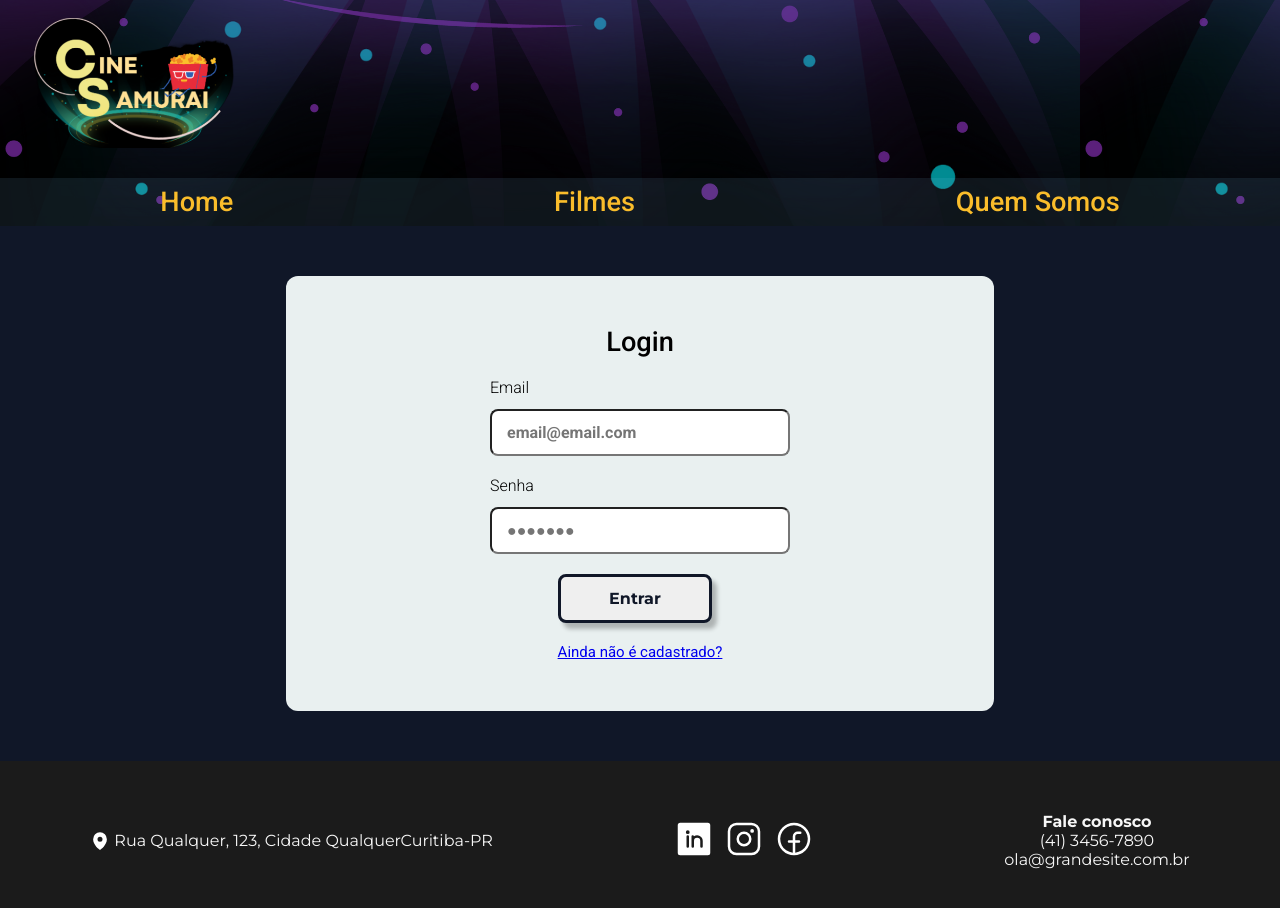
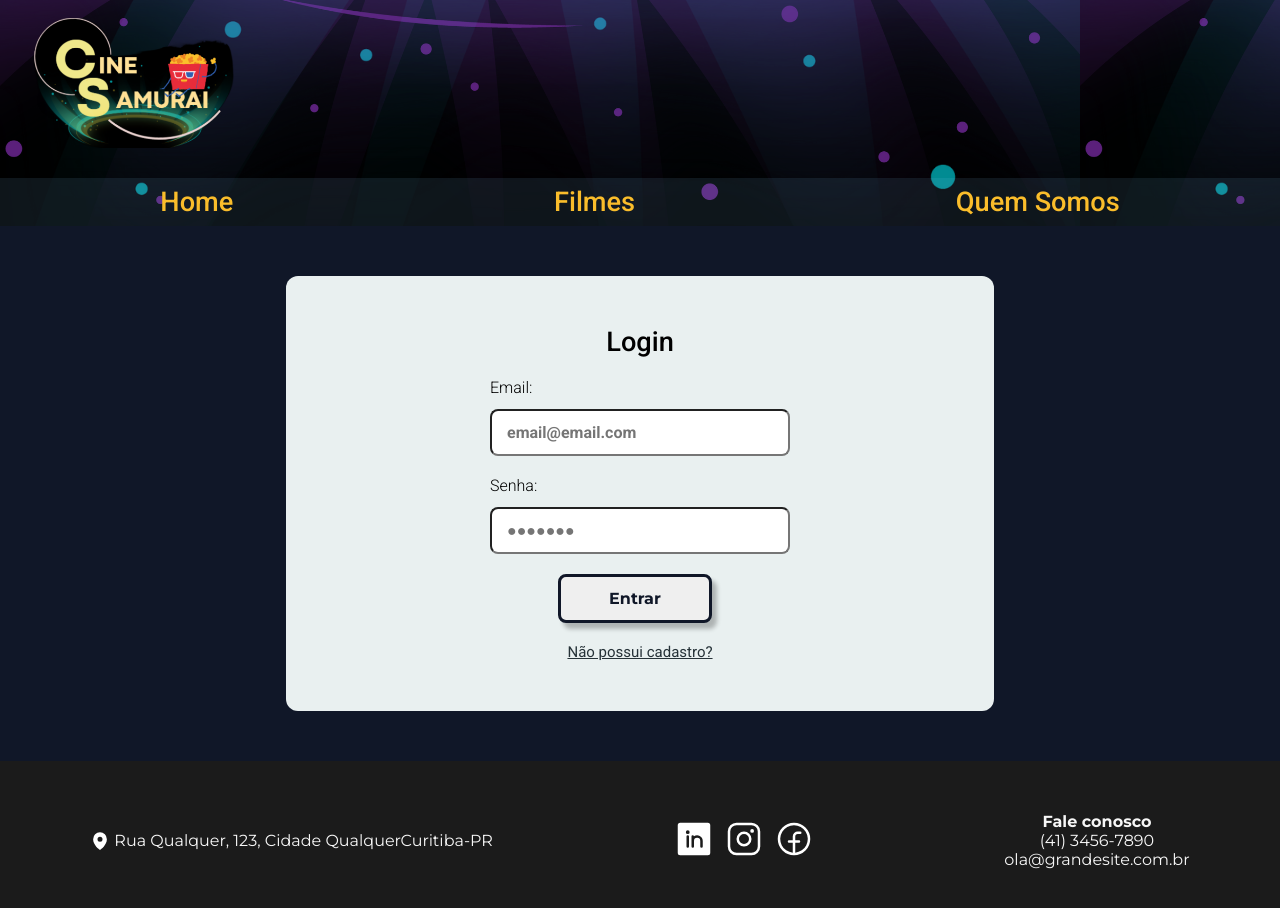
Before and after one commit to ericafernandaj/CineSamurai, a React (Vite) app: page /Login in a window 1280 px wide. Shown: the top 908 px of the page. Built offline with nearby package versions, Linux system fonts and the light colour scheme.

Commit message:
refactor: correcao da estrutura do codigo

```diff
--- a/src/pages/Login/Login.jsx
+++ b/src/pages/Login/Login.jsx
@@ -28,14 +28,15 @@ const Login = () => {
   }
 
   return (
+    <>
+      <Header />
       <StyleLogin>
-      <Header />
         <section>
           <div className="div-principal">
             <h1>Login</h1>
             <form>
               <Textfield
-              label="Email"
+                label="Email:"
                 name="email"
                 type="email"
                 placeholder="email@email.com"
@@ -45,7 +46,7 @@ const Login = () => {
               />
 
               <Textfield
-              label="Senha"
+                label="Senha:"
                 name="senha"
                 placeholder="●●●●●●●"
                 type="password"
@@ -61,14 +62,14 @@ const Login = () => {
                 onClick={handleLogin}
               />
               <Link to="/cadastro" className="link-cadastro">
-              Ainda não é cadastrado?
+                Não possui cadastro?
               </Link>
             </form>
           </div>
         </section>
-
+      </StyleLogin>
       <Footer />
-    </StyleLogin>
+    </>
   );
 };
 
--- a/src/pages/Login/login.style.js
+++ b/src/pages/Login/login.style.js
@@ -34,6 +34,7 @@ export const StyleLogin = styled.main`
     .link-cadastro {
         font-size: 15px;
         font-family: 'Roboto',sans-serif;
+        color: #263238;
     }
 
 
```
Lines whose indentation alone changed are shown as unchanged.
